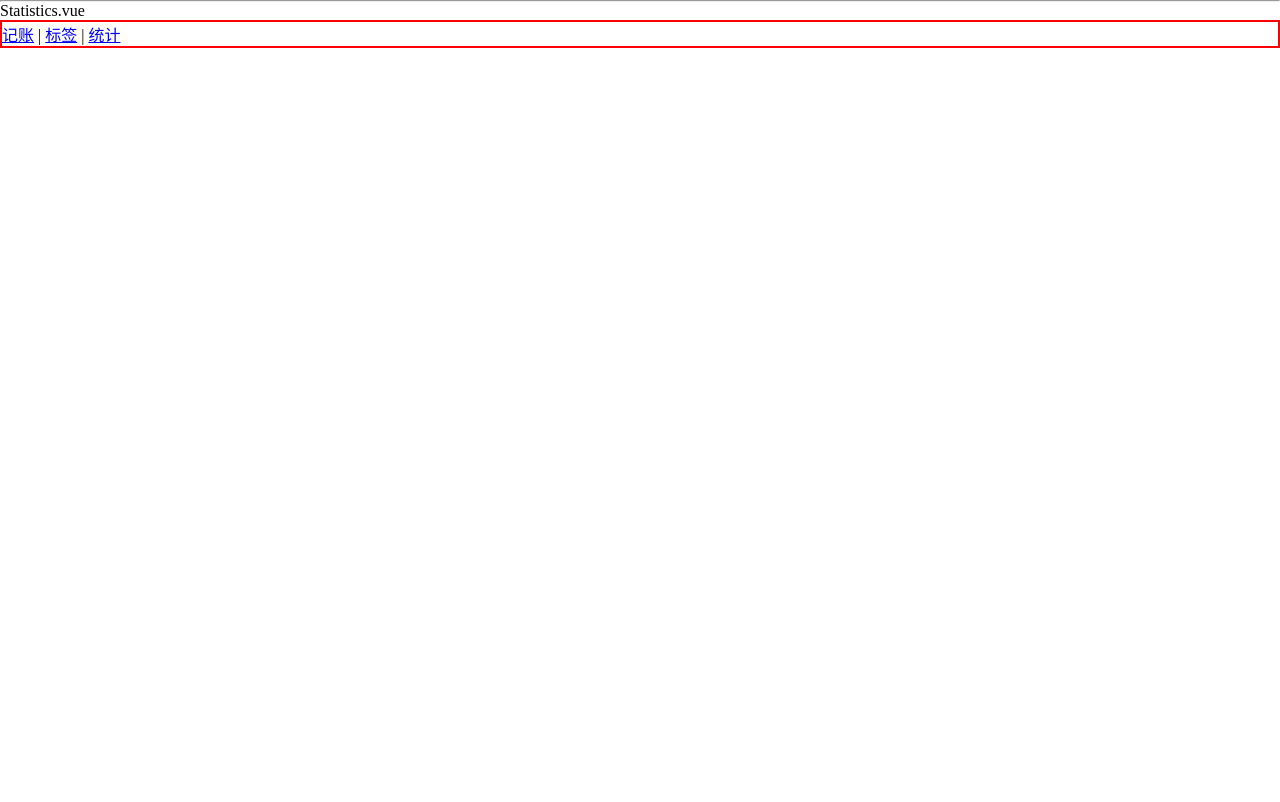
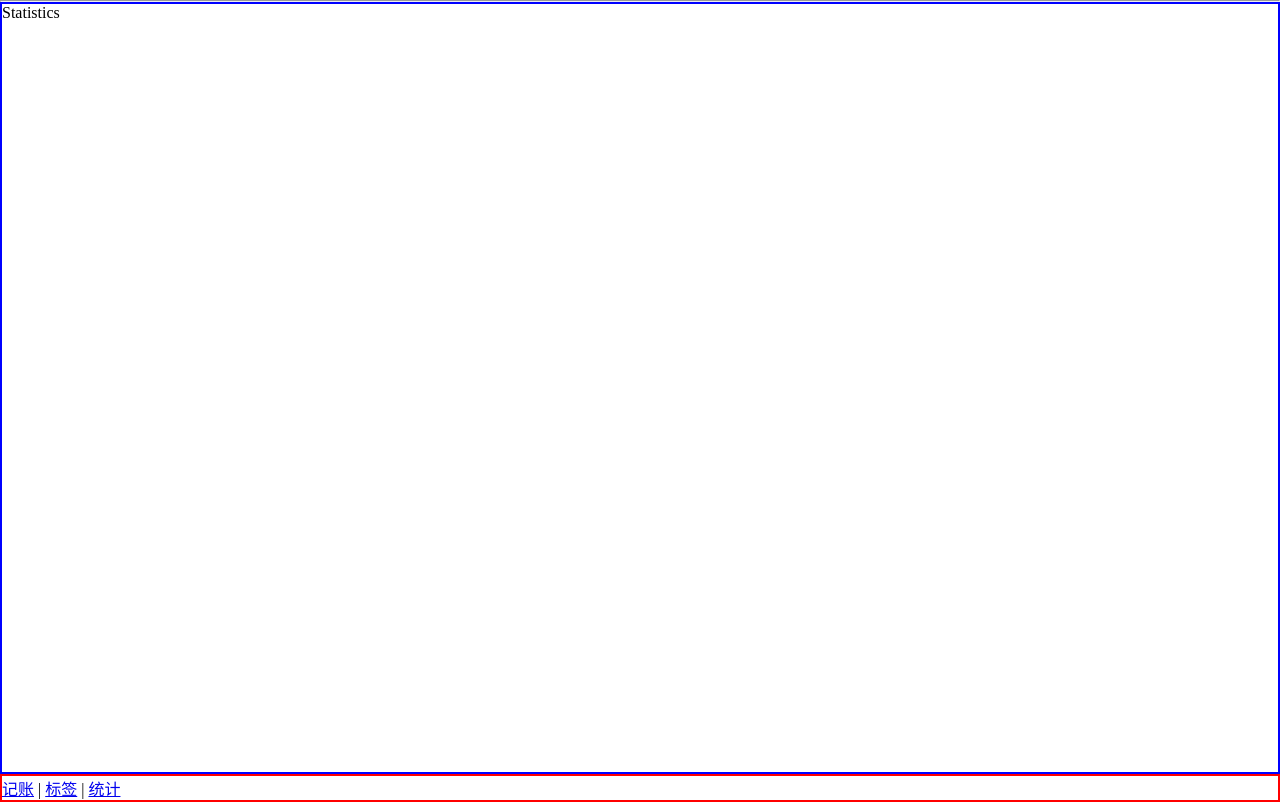
Before and after one commit to koryuoh123/Money1, a Vue app: page /#/statistics in a window 1280 px wide. Built offline with nearby package versions, Linux system fonts and the light colour scheme.

Commit message:
添加Layout组件存放重复CSS代码

```diff
--- /dev/null
+++ b/src/components/Layout.vue
@@ -0,0 +1,23 @@
+<template>
+ <div class="nav-wrapper">
+    <div class="content">
+     <slot/>
+    </div>
+    <Nav />
+  </div>
+</template>
+
+
+
+<style lang="scss" scoped>
+.nav-wrapper {
+  display: flex;
+  flex-direction: column;
+  height: 100vh;
+}
+.content {
+  border: 2px solid blue;
+  overflow: auto;
+  flex-grow: 1;
+}
+</style>
--- a/src/main.ts
+++ b/src/main.ts
@@ -4,9 +4,11 @@ import './registerServiceWorker'
 import router from './router' //这里其实省掉了index.ts
 import store from './store'
 import Nav from '@/components/Nav.vue'
+import Layout from '@/components/Layout.vue'
 
 Vue.config.productionTip = false
 Vue.component('Nav',Nav);
+Vue.component('Layout',Layout);
 new Vue({
   router: router, //缩写成router,
   store,
--- a/src/views/Labels.vue
+++ b/src/views/Labels.vue
@@ -1,17 +1,14 @@
 <template>
-    <div>Labels.vue
-<Nav/>
-    </div>
+  <Layout>
+    <p>Labels</p>
+  </Layout>
 </template>
 
 <script>
-
-    export default {
-        name:'Labels',
-
-    }
+export default {
+  name: "Labels"
+};
 </script>
 
 <style lang="scss" scoped>
-
 </style>
--- a/src/views/Money.vue
+++ b/src/views/Money.vue
@@ -1,10 +1,7 @@
 <template>
-  <div class="nav-wrapper">
-    <div class="content">
-      <p>Money.vue</p>
-    </div>
-    <Nav />
-  </div>
+    <Layout>
+      <p>Money</p>
+    </Layout>
 </template>
 
 <script>
@@ -14,14 +11,4 @@ export default {
 </script>
 
 <style lang="scss" scoped>
-.nav-wrapper {
-  display: flex;
-  flex-direction: column;
-  height: 100vh;
-}
-.content {
-  border: 2px solid blue;
-  overflow: auto;
-  flex-grow: 1;
-}
 </style>
--- a/src/views/Statistics.vue
+++ b/src/views/Statistics.vue
@@ -1,17 +1,14 @@
 <template>
-    <div>Statistics.vue
-<Nav/>
-    </div>
+  <Layout>
+    <p>Statistics</p>
+  </Layout>
 </template>
 
 <script>
-
-    export default {
-        name:'Statistics',
-
-    }
+export default {
+  name: "Statistics"
+};
 </script>
 
 <style lang="scss" scoped>
-
 </style>
```
